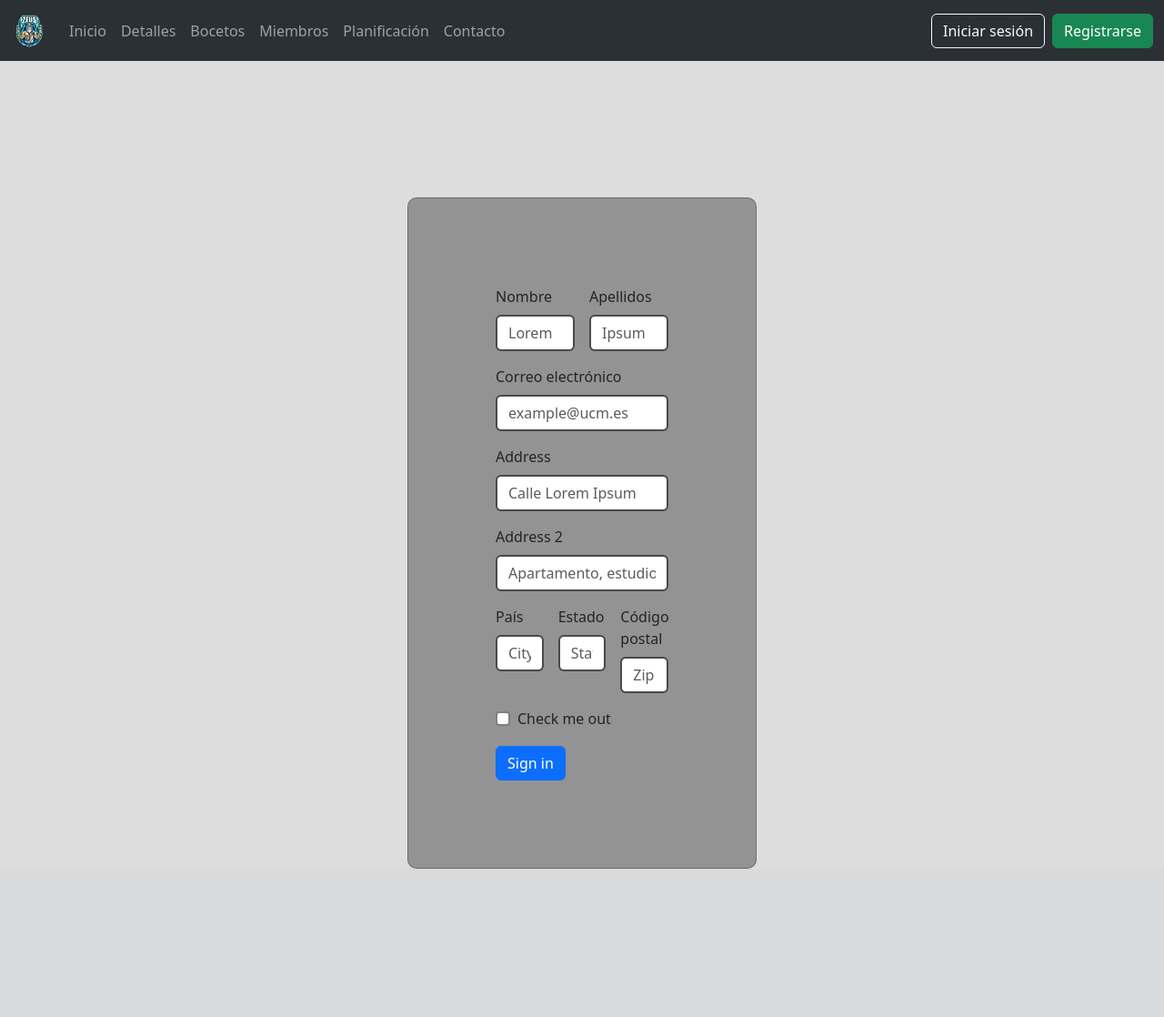
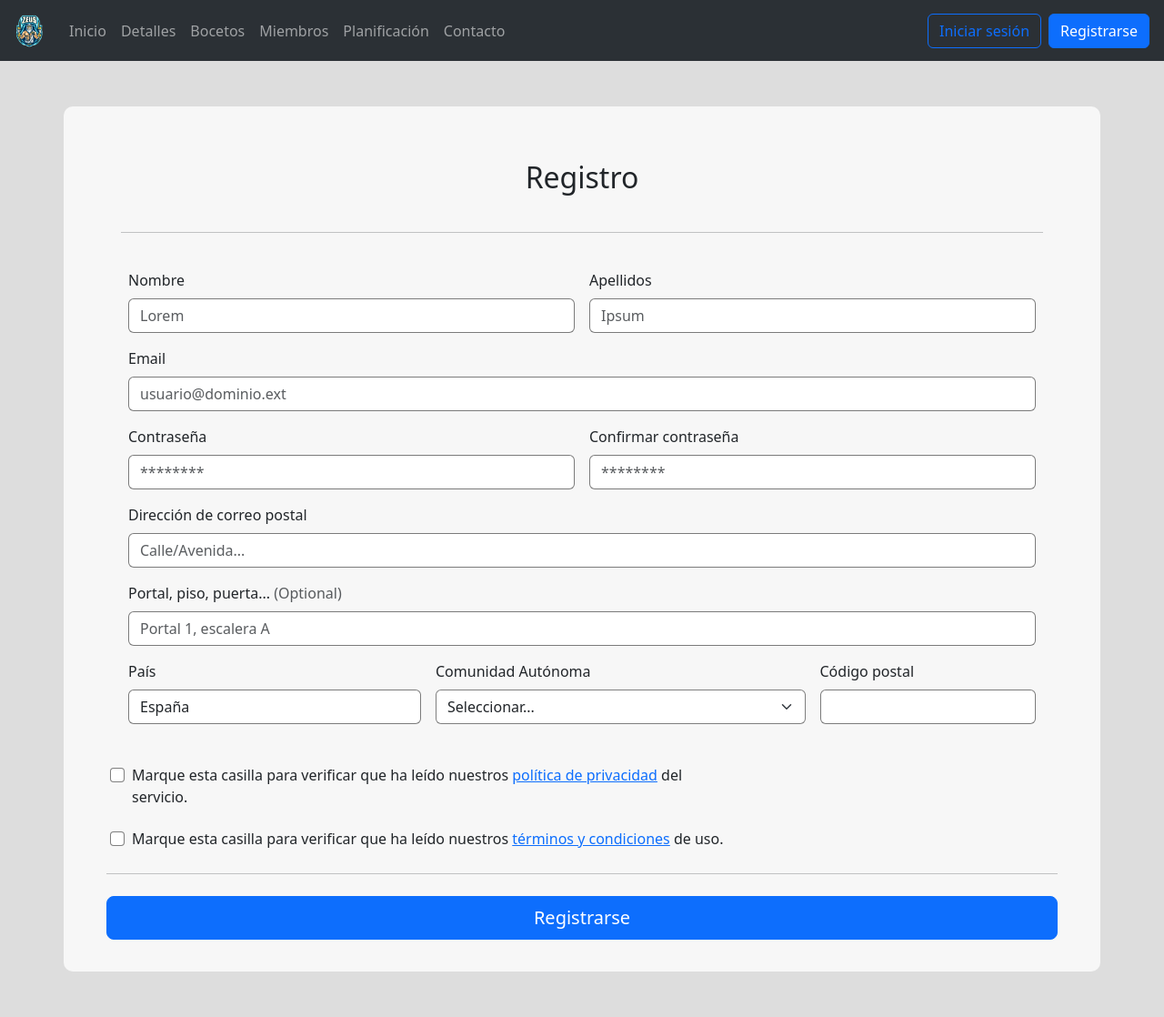
Before and after one commit to paugarci/ProyectoAW, a PHP site: page /register.php in a window 1280 px wide. Shown: the whole page at 91% size. Before the commit the page ends 955 px from the top, so only its background shows below. Run offline with PHP 8.4, Linux system fonts and the light colour scheme; data comes from the database, SQL or seed files in the repository; both versions use the stored data as it was after the commit.

Commit message:
Forms refactored

```diff
--- a/Practica1/comps/header.php
+++ b/Practica1/comps/header.php
@@ -1,3 +1,7 @@
+<!-- <?php
+    require "database.php";
+    $connection=$connection->query("SELECT * FROM users");
+?> -->
 <!DOCTYPE html>
 <html lang="es">
 <head>
--- a/Practica1/comps/navbar.php
+++ b/Practica1/comps/navbar.php
@@ -26,14 +26,13 @@
         </li>
         <?php endforeach ?>
       </ul>
-      <!-- <div class="container-fluid justify-content-end d-flex"></div> -->
+
         <form action="login.php">
-          <button class="btn btn-outline-light me-2" type="submit">Iniciar sesión</button>
+          <button class="btn btn-outline-primary m-1" type="submit">Iniciar sesión</button>
         </form>
         <form action="register.php">
-          <button class="btn btn-success" type="submit">Registrarse</button>
+          <button class="btn btn-primary m-1" type="submit">Registrarse</button>
         </form>
-      <!-- </div> -->
       <!-- <span class="navbar-text">
         [TIPO DE USUARIO]
       </span> -->
--- /dev/null
+++ b/Practica1/database.php
@@ -0,0 +1,14 @@
+<?php
+
+$host = "127.0.0.1";
+$database = "zeus_airsoft";
+$user = "root";
+$password = "";
+
+try {
+  $connection = new PDO("mysql:host=$host;dbname=$database", $user, $password);
+} catch (PDOException $e) {
+  die("PDO Connection Error: " . $e->getMessage());
+}
+
+?>
--- a/Practica1/register.php
+++ b/Practica1/register.php
@@ -1,49 +1,127 @@
 <?php require "comps/header.php" ?>
-<div class="d-flex align-items-center justify-content-center" id="contact-form">
-<form class="row g-3">
-  <div class="col-md-6">
-    <label for="nombre" class="form-label">Nombre</label>
-    <input type="text" class="form-control" id="nombre" placeholder="Lorem">
-  </div>
-  <div class="col-md-6">
-    <label for="apellidos" class="form-label">Apellidos</label>
-    <input type="text" class="form-control" id="apellidos" placeholder="Ipsum">
-  </div>
-  <div class="col-12">
-    <label for="inputAddress" class="form-label">Correo electrónico</label>
-    <input type="text" class="form-control" id="inputAddress" placeholder="example@ucm.es">
-  </div>
-  <div class="col-12">
-    <label for="inputAddress" class="form-label">Address</label>
-    <input type="text" class="form-control" id="inputAddress" placeholder="Calle Lorem Ipsum">
-  </div>
-  <div class="col-12">
-    <label for="inputAddress2" class="form-label">Address 2</label>
-    <input type="text" class="form-control" id="inputAddress2" placeholder="Apartamento, estudio o piso">
-  </div>
-    <div class="col-sm-4">
-      <label for="inputAddress2" class="form-label">País</label>
-      <input type="text" class="form-control" placeholder="City" aria-label="City">
+<div class="container d-flex justify-content-center" id="borders-form">
+  <form class="needs-validation" novalidate="">
+    <div class="row g-3 p-4">
+      <h2 class="mb-3 d-flex justify-content-center">Registro</h2>
+
+      <hr class="my-4">
+
+      <div class="col-sm-6">
+        <label for="firstName" class="form-label">Nombre</label>
+        <input type="text" class="form-control" id="firstName" placeholder="Lorem" required="Mark">
+        <div class="invalid-feedback">
+          Por favor, rellene los campos obligatorios.
+        </div>
+      </div>
+
+      <div class="col-sm-6">
+        <label for="lastName" class="form-label">Apellidos</label>
+        <input type="text" class="form-control" id="lastName" placeholder="Ipsum" required="Mark">
+        <div class="invalid-feedback">
+          Por favor, rellene los campos obligatorios.
+        </div>
+      </div>
+
+      <div class="col-sm-12">
+        <label for="email" class="form-label">Email</label>
+        <input type="email" class="form-control" id="email" placeholder="usuario@dominio.ext">
+        <div class="invalid-feedback">
+          Por favor, introduzca una dirección de correo electrónico válida.
+        </div>
+      </div>
+
+      <div class="col-sm-6">
+        <label for="password" class="form-label">Contraseña</label>
+        <input type="password" class="form-control" id="password" placeholder="********" required="Mark">
+        <div class="invalid-feedback">
+          Por favor, rellene los campos obligatorios.
+        </div>
+      </div>
+
+      <div class="col-sm-6">
+        <label for="password" class="form-label">Confirmar contraseña</label>
+        <input type="password" class="form-control" id="password" placeholder="********" required="Mark">
+        <div class="invalid-feedback">
+          Por favor, rellene los campos obligatorios.
+        </div>
+      </div>
+
+      <div class="col-12">
+        <label for="address" class="form-label">Dirección de correo postal</label>
+        <input type="text" class="form-control" id="address" placeholder="Calle/Avenida..." required="">
+        <div class="invalid-feedback">
+          Por favor, rellene los campos obligatorios.
+        </div>
+      </div>
+
+      <div class="col-12">
+        <label for="address2" class="form-label">Portal, piso, puerta... <span
+            class="text-muted">(Optional)</span></label>
+        <input type="text" class="form-control" id="address2" placeholder="Portal 1, escalera A">
+      </div>
+
+      <div class="col-md-4">
+        <label for="country" class="form-label">País</label>
+        <span class="form-control">España</span>
+        <div class="invalid-feedback">
+          Por favor, rellene los campos obligatorios.
+        </div>
+      </div>
+
+      <div class="col-md-5">
+        <label for="state" class="form-label">Comunidad Autónoma</label>
+        <select class="form-select" id="country" required="Mark">
+          <option value="">Seleccionar...</option>
+          <option>Andalucía</option>
+          <option>Aragón</option>
+          <option>Principado de Asturias</option>
+          <option>Illes Balears</option>
+          <option>Canarias</option>
+          <option>Cantabria</option>
+          <option>Castilla y León</option>
+          <option>Castilla-La Mancha</option>
+          <option>Cataluña</option>
+          <option>Comunitat Valenciana</option>
+          <option>Extremadura</option>
+          <option>Galicia</option>
+          <option>Comunidad de Madrid</option>
+          <option>Región de Murcia</option>
+          <option>Comunidad Foral de Navarra</option>
+          <option>País Vasco</option>
+          <option>La Rioja</option>
+          <option>Ciudad Autónoma de Ceuta</option>
+          <option>Ciudad Autónoma de Melilla</option>
+        </select>
+        <div class="invalid-feedback">
+          Por favor, rellene los campos obligatorios.
+        </div>
+      </div>
+
+      <div class="col-md-3">
+        <label for="zip" class="form-label">Código postal</label>
+        <input type="text" class="form-control" id="zip" placeholder="" required="">
+        <div class="invalid-feedback">
+          Por favor, rellene los campos obligatorios.
+        </div>
+      </div>
     </div>
-    <div class="col-sm-4">
-      <label for="inputAddress2" class="form-label">Estado</label>
-      <input type="text" class="form-control" placeholder="State" aria-label="State">
+    <div class="row g-3 m-1">
+      <div class="form-check col-md-8">
+        <input type="checkbox" class="form-check-input" id="same-address">
+        <label class="form-check-label" for="same-address">Marque esta casilla para verificar que ha leído nuestros <a
+            href="#">política de privacidad</a> del servicio.</label>
+      </div>
     </div>
-    <div class="col-sm-4">
-      <label for="inputAddress2" class="form-label">Código postal</label>
-      <input type="text" class="form-control" placeholder="Zip" aria-label="Zip">
+    <div class="row g-3 m-1">
+      <div class="form-check col-md-8">
+        <input type="checkbox" class="form-check-input" id="same-address">
+        <label class="form-check-label" for="same-address">Marque esta casilla para verificar que ha leído nuestros <a
+            href="#">términos y condiciones</a> de uso.</label>
+      </div>
     </div>
-  <div class="col-12">
-    <div class="form-check">
-      <input class="form-check-input" type="checkbox" id="gridCheck">
-      <label class="form-check-label" for="gridCheck">
-        Check me out
-      </label>
-    </div>
-  </div>
-  <div class="col-12">
-    <button type="submit" class="btn btn-primary">Sign in</button>
-  </div>
-</form>
+    <hr class="my-4">
+
+    <button class="w-100 btn btn-primary btn-lg" type="submit">Registrarse</button>
+  </form>
 </div>
 <?php require "comps/footer.php" ?>
--- a/Practica1/static/css/style.css
+++ b/Practica1/static/css/style.css
@@ -5,10 +5,6 @@ body {
 .portrait {
     margin: 10%;
     text-align: center;
-}
-
-.center-table {
-    margin: 10px;
 }
 
 .center-table tbody {
@@ -25,18 +21,19 @@ body {
     padding: 2px;
 }
 
-#contact-form {
-    margin-top: 150px;
-    margin-left: 35%;
-    margin-right: 35%;
-    padding: 6rem;
-    background-color: #4b4b4b80;
+#borders-form {
+    margin-top: 50px;
+    margin-bottom: 50px;
     border-radius: 10px;
-    border: 1px solid #4b4b4b80;
+    background-color: #ffffffc5;
 }
 
-.form-control, .form-check-input {
-    border: 2px solid #00000080;
+#borders-form form {
+    margin: 35px;
+}
+
+.form-control, .form-check-input, .form-check-input, .form-select {
+    border: 1.5px solid #00000080;
 }
 
 .bocetos {
```
Also changed, not shown: Practica1/contacto.php (+54 -26 lines), Practica1/login.php (+26 -1 lines), Practica1/static/sql/database.sql (added, +13 -0 lines).
